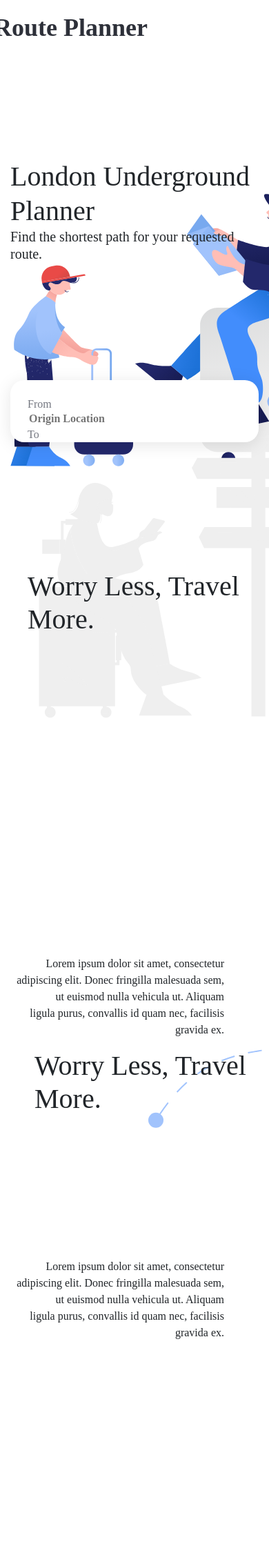
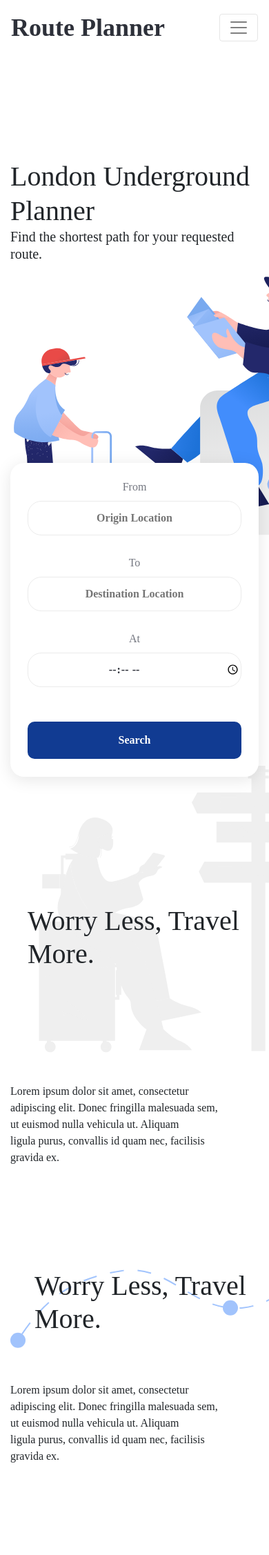
Before and after one commit to metallicgloss/London-Underground-Route-Planner, a Django app: page / in a window 390 px wide; the page is wider, and only the part inside the window is pictured. Shown: that part at 69% size. Before the commit the page ends 1941 px from the top of that part, so only its background shows below. Run offline with Django 3.2, Linux system fonts and the light colour scheme; some libraries are stand-ins or nearby versions; some web fonts are replaced.

Commit message:
Apply mobile optimisation styles.

```diff
--- a/underground_route_planner/static/css/styles.css
+++ b/underground_route_planner/static/css/styles.css
@@ -42,6 +42,7 @@ body {
     font-family: 'GT Haptik';
     max-width: 100%;
     min-height: 100%;
+    overflow-x: hidden;
 }
 
 @media (min-width: 1800px) {
@@ -314,40 +315,40 @@ body {
 -----------------------------------------------------
 */
 
-#direction-feature-greyscale  {
+#direction-feature-greyscale {
     margin-top: -35px;
     margin-left: -55px;
 }
 
 #text-overlay-upper {
-    z-index:100;
+    z-index: 100;
     position: absolute;
-    margin-top:185px;
-    margin-left:25px;
+    margin-top: 185px;
+    margin-left: 25px;
 }
 
 #direction-feature-colour {
-    margin-left:200px;
+    margin-left: 200px;
 }
 
 #text-overlay-lower {
-    z-index:100;
+    z-index: 100;
     position: absolute;
-    margin-left:35px;
+    margin-left: 35px;
 }
 
 .text-col {
-    text-align:right;
+    text-align: right;
 }
 
 #content-text-lower {
-    margin-top:40px;
-    margin-right:50px;
+    margin-top: 40px;
+    margin-right: 50px;
 }
 
 #content-text-upper {
-    margin-top:200px;
-    margin-right:50px
+    margin-top: 200px;
+    margin-right: 50px
 }
 
 /*
@@ -356,10 +357,7 @@ body {
 ------------------------------------
 */
 
-.footer-block{
-
-}
-
+.footer-block {}
 
 /*
 -------------------------------------------------
@@ -383,6 +381,59 @@ body {
 
 .user-guide-description {
     margin-top: 30px;
+}
+
+/*
+--------------------------------------------------
+-------------- Mobile Optimisations --------------
+--------------------------------------------------
+*/
+
+@media (max-width: 992px) {
+    .navbar-custom .navbar-brand {
+        margin-left: 0;
+    }
+    .homepage-selection .selection-box {
+        height: 455px;
+        text-align: center;
+    }
+    .homepage-selection .selection-box input {
+        margin: 10px 0 30px 0;
+        text-align: center;
+        height: 50px;
+        border: 1px solid var(--off-white);
+        border-radius: 20px;
+        width: 100%;
+    }
+    .homepage-selection .selection-box .twitter-typeahead {
+        width: 100%;
+    }
+    .homepage-selection .selection-box .search-train-graphic-box {
+        display: none;
+    }
+    .homepage-selection .selection-button #selection-submit-button {
+        text-align: center;
+        width: 100%;
+        margin-top: 20px;
+    }
+    .homepage-selection {
+        margin-top: 20px;
+    }
+    #content-text-upper {
+        margin-bottom: 150px;
+    }
+    #content-text-upper, #content-text-lower {
+        margin-top: -100px;
+    }
+    .text-col {
+        text-align: left;
+    }
+    #direction-feature-colour {
+        margin-left: 0;
+    }
+    .user-guide-description img {
+        margin-top: 25px;
+    }
 }
 
 /*
--- a/underground_route_planner/templates/index.html
+++ b/underground_route_planner/templates/index.html
@@ -30,7 +30,7 @@
                     <p class="selection-title">At</p>
                     <input type="time" name="start-time" id="start-time" />
                 </div>
-                <div class="col-lg-2">
+                <div class="col-lg-2 search-train-graphic-box">
                     <img src="{% static 'imgs/train-graphic.svg' %}" id="train-graphic" />
                 </div>
                 <div class="col-lg-2 selection-button">
--- a/underground_route_planner/templates/layout.html
+++ b/underground_route_planner/templates/layout.html
@@ -16,7 +16,7 @@
 </head>
 
 <body>
-    <nav class="navbar navbar-expand-lg navbar-dark navbar-custom">
+    <nav class="navbar navbar-expand-lg navbar-light navbar-custom">
         <div class="container">
             <a class="navbar-brand" href="#">Route Planner</a>
             <button class="navbar-toggler" type="button" data-toggle="collapse" data-target="#navbarResponsive"
```
